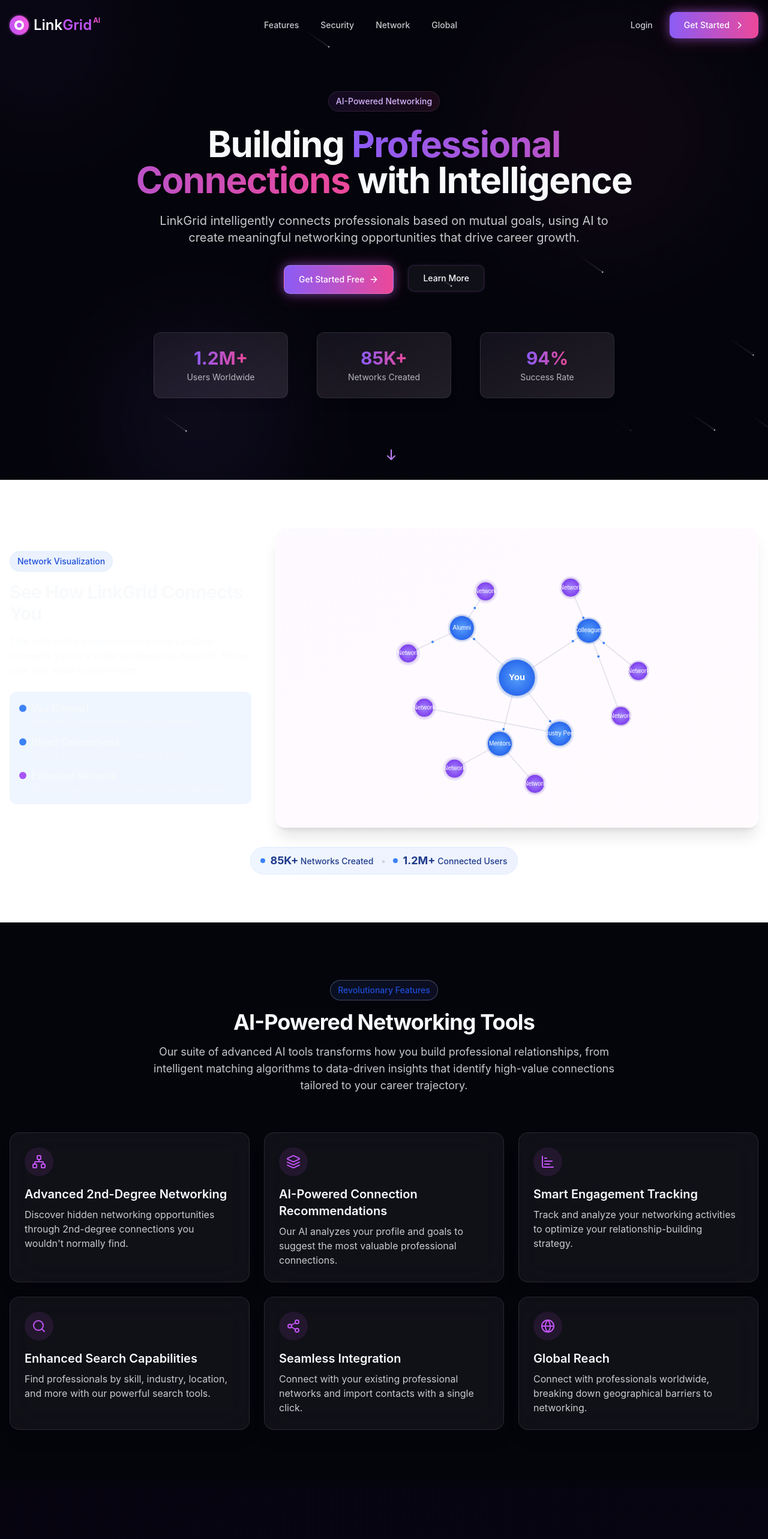
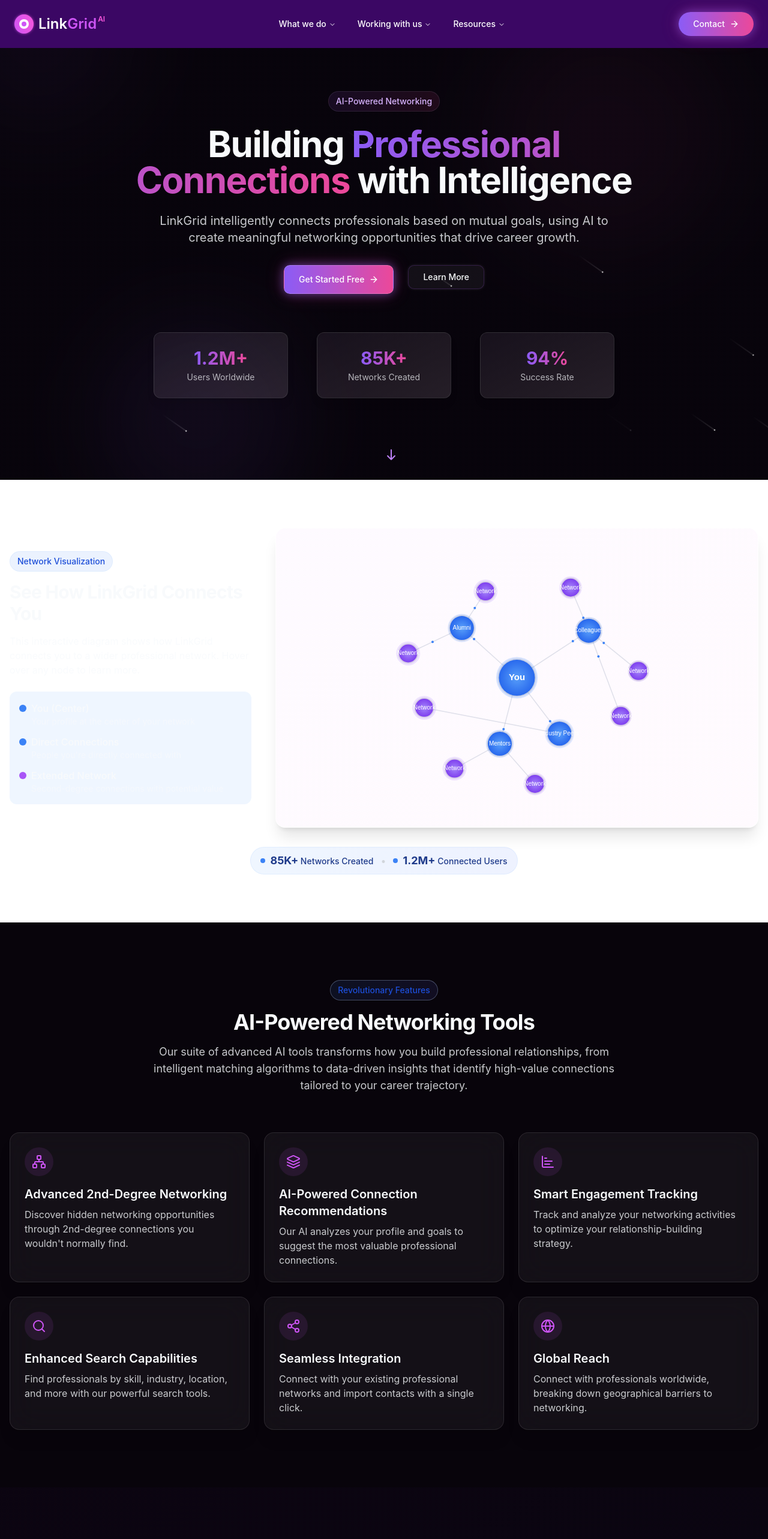
Before and after one commit to ANIMEsh-Nandi01/link, a React (Vite) app: page / in a window 1280 px wide. Shown: the top 2566 px of the page at 60% size. Built offline with nearby package versions, Linux system fonts and the light colour scheme.

Commit message:
Refactor: Implement dark mode for navbar and sections
Adjust the navbar and sections to support dark mode styling.

```diff
--- a/src/components/layout/Header.tsx
+++ b/src/components/layout/Header.tsx
@@ -1,6 +1,15 @@
 
 import { useState, useEffect } from 'react';
-import { Menu, X } from 'lucide-react';
+import { Menu, X, ChevronRight, ArrowRight } from 'lucide-react';
+import {
+  NavigationMenu,
+  NavigationMenuContent,
+  NavigationMenuItem,
+  NavigationMenuLink,
+  NavigationMenuList,
+  NavigationMenuTrigger,
+} from "@/components/ui/navigation-menu";
+import { cn } from "@/lib/utils";
 
 const Header = () => {
   const [isScrolled, setIsScrolled] = useState(false);
@@ -18,8 +27,8 @@ const Header = () => {
   }, []);
 
   return (
-    <header className={`fixed top-0 left-0 right-0 z-50 transition-all duration-300 ${isScrolled ? 'py-3 bg-white/80 dark:bg-gray-950/80 backdrop-blur-xl shadow-sm' : 'py-5 bg-transparent'}`}>
-      <div className="container mx-auto px-4 flex items-center justify-between">
+    <header className={`fixed top-0 left-0 right-0 z-50 transition-all duration-300 ${isScrolled ? 'py-3 bg-purple-950/90 backdrop-blur-xl shadow-sm' : 'py-5 bg-purple-950'}`}>
+      <div className="container mx-auto px-6 flex items-center justify-between">
         <div className="flex items-center">
           <a href="#" className="flex items-center gap-2 text-2xl font-bold">
             <div className="relative w-8 h-8 rounded-full bg-gradient-to-tr from-primary to-accent flex items-center justify-center">
@@ -28,31 +37,114 @@ const Header = () => {
                 <div className="w-2 h-2 bg-primary rounded-full"></div>
               </div>
             </div>
-            <span className="font-semibold">
+            <span className="font-semibold text-white">
               Link<span className="text-primary">Grid</span><span className="text-xs align-top text-accent ml-0.5">AI</span>
             </span>
           </a>
         </div>
 
         <nav className="hidden md:flex items-center space-x-1">
-          <a href="#features" className="nav-link">Features</a>
-          <a href="#security" className="nav-link">Security</a>
-          <a href="#network" className="nav-link">Network</a>
-          <a href="#global" className="nav-link">Global</a>
+          <NavigationMenu>
+            <NavigationMenuList>
+              <NavigationMenuItem>
+                <NavigationMenuTrigger className="bg-transparent hover:bg-purple-900 text-white">What we do</NavigationMenuTrigger>
+                <NavigationMenuContent>
+                  <ul className="grid w-[400px] gap-3 p-4 bg-purple-950 text-white">
+                    <li className="row-span-3">
+                      <NavigationMenuLink asChild>
+                        <a
+                          className="flex h-full w-full select-none flex-col justify-end rounded-md bg-gradient-to-b from-purple-800/50 to-purple-900 p-6 no-underline outline-none focus:shadow-md"
+                          href="#features"
+                        >
+                          <div className="mb-2 mt-4 text-lg font-medium">
+                            Features
+                          </div>
+                          <p className="text-sm leading-tight text-purple-100">
+                            Discover our AI-powered networking solutions
+                          </p>
+                        </a>
+                      </NavigationMenuLink>
+                    </li>
+                    <li>
+                      <a href="#security" className="block select-none space-y-1 rounded-md p-3 leading-none no-underline outline-none transition-colors hover:bg-purple-800 hover:text-white">
+                        <div className="text-sm font-medium leading-none">Security</div>
+                        <p className="line-clamp-2 text-sm leading-snug text-purple-300">
+                          Enterprise-grade protection for your network
+                        </p>
+                      </a>
+                    </li>
+                    <li>
+                      <a href="#network" className="block select-none space-y-1 rounded-md p-3 leading-none no-underline outline-none transition-colors hover:bg-purple-800 hover:text-white">
+                        <div className="text-sm font-medium leading-none">Network</div>
+                        <p className="line-clamp-2 text-sm leading-snug text-purple-300">
+                          See how LinkGrid connects you globally
+                        </p>
+                      </a>
+                    </li>
+                  </ul>
+                </NavigationMenuContent>
+              </NavigationMenuItem>
+
+              <NavigationMenuItem>
+                <NavigationMenuTrigger className="bg-transparent hover:bg-purple-900 text-white">Working with us</NavigationMenuTrigger>
+                <NavigationMenuContent>
+                  <ul className="grid w-[400px] gap-3 p-4 bg-purple-950 text-white">
+                    <li>
+                      <a href="#global" className="block select-none space-y-1 rounded-md p-3 leading-none no-underline outline-none transition-colors hover:bg-purple-800 hover:text-white">
+                        <div className="text-sm font-medium leading-none">Global Reach</div>
+                        <p className="line-clamp-2 text-sm leading-snug text-purple-300">
+                          Connect with professionals worldwide
+                        </p>
+                      </a>
+                    </li>
+                    <li>
+                      <a href="#testimonials" className="block select-none space-y-1 rounded-md p-3 leading-none no-underline outline-none transition-colors hover:bg-purple-800 hover:text-white">
+                        <div className="text-sm font-medium leading-none">Testimonials</div>
+                        <p className="line-clamp-2 text-sm leading-snug text-purple-300">
+                          See what our clients say about us
+                        </p>
+                      </a>
+                    </li>
+                  </ul>
+                </NavigationMenuContent>
+              </NavigationMenuItem>
+
+              <NavigationMenuItem>
+                <NavigationMenuTrigger className="bg-transparent hover:bg-purple-900 text-white">Resources</NavigationMenuTrigger>
+                <NavigationMenuContent>
+                  <ul className="grid w-[400px] gap-3 p-4 bg-purple-950 text-white">
+                    <li>
+                      <a href="#partners" className="block select-none space-y-1 rounded-md p-3 leading-none no-underline outline-none transition-colors hover:bg-purple-800 hover:text-white">
+                        <div className="text-sm font-medium leading-none">Partners</div>
+                        <p className="line-clamp-2 text-sm leading-snug text-purple-300">
+                          See our trusted partners and integrations
+                        </p>
+                      </a>
+                    </li>
+                    <li>
+                      <a href="#comparison" className="block select-none space-y-1 rounded-md p-3 leading-none no-underline outline-none transition-colors hover:bg-purple-800 hover:text-white">
+                        <div className="text-sm font-medium leading-none">Comparison</div>
+                        <p className="line-clamp-2 text-sm leading-snug text-purple-300">
+                          See how we stack up against the competition
+                        </p>
+                      </a>
+                    </li>
+                  </ul>
+                </NavigationMenuContent>
+              </NavigationMenuItem>
+            </NavigationMenuList>
+          </NavigationMenu>
         </nav>
 
         <div className="hidden md:flex items-center gap-3">
-          <a href="#login" className="px-4 py-2 text-sm font-medium text-foreground/80 hover:text-foreground transition-colors rounded-md">Login</a>
-          <a href="#get-started" className="button-primary flex items-center gap-1">
-            Get Started
-            <svg width="16" height="16" viewBox="0 0 16 16" fill="none" xmlns="http://www.w3.org/2000/svg" className="ml-1">
-              <path d="M6.5 3.5L11 8L6.5 12.5" stroke="currentColor" strokeWidth="1.5" strokeLinecap="round" strokeLinejoin="round" />
-            </svg>
+          <a href="#contact" className="button-primary rounded-full flex items-center gap-2 px-6 py-2">
+            Contact
+            <ArrowRight className="w-4 h-4" />
           </a>
         </div>
 
         <button
-          className="md:hidden text-foreground"
+          className="md:hidden text-white"
           onClick={() => setMobileMenuOpen(!mobileMenuOpen)}
         >
           {mobileMenuOpen ? <X size={24} /> : <Menu size={24} />}
@@ -60,19 +152,15 @@ const Header = () => {
       </div>
 
       {/* Mobile Menu */}
-      <div className={`md:hidden absolute top-full left-0 right-0 bg-white/95 dark:bg-gray-950/95 backdrop-blur-xl shadow-lg transition-all duration-300 ease-in-out ${mobileMenuOpen ? 'max-h-[500px] opacity-100' : 'max-h-0 opacity-0 overflow-hidden'}`}>
+      <div className={`md:hidden absolute top-full left-0 right-0 bg-purple-950/95 backdrop-blur-xl shadow-lg transition-all duration-300 ease-in-out ${mobileMenuOpen ? 'max-h-[500px] opacity-100' : 'max-h-0 opacity-0 overflow-hidden'}`}>
         <div className="container mx-auto px-4 py-4 flex flex-col space-y-3">
-          <a href="#features" className="nav-link px-4 py-3" onClick={() => setMobileMenuOpen(false)}>Features</a>
-          <a href="#security" className="nav-link px-4 py-3" onClick={() => setMobileMenuOpen(false)}>Security</a>
-          <a href="#network" className="nav-link px-4 py-3" onClick={() => setMobileMenuOpen(false)}>Network</a>
-          <a href="#global" className="nav-link px-4 py-3" onClick={() => setMobileMenuOpen(false)}>Global</a>
+          <a href="#what-we-do" className="nav-link px-4 py-3 text-white" onClick={() => setMobileMenuOpen(false)}>What we do</a>
+          <a href="#working-with-us" className="nav-link px-4 py-3 text-white" onClick={() => setMobileMenuOpen(false)}>Working with us</a>
+          <a href="#resources" className="nav-link px-4 py-3 text-white" onClick={() => setMobileMenuOpen(false)}>Resources</a>
           <div className="flex flex-col pt-2 space-y-3">
-            <a href="#login" className="px-4 py-3 text-center text-foreground/80 hover:text-foreground transition-colors rounded-md">Login</a>
-            <a href="#get-started" className="button-primary mx-4">
-              Get Started
-              <svg width="16" height="16" viewBox="0 0 16 16" fill="none" xmlns="http://www.w3.org/2000/svg" className="ml-1">
-                <path d="M6.5 3.5L11 8L6.5 12.5" stroke="currentColor" strokeWidth="1.5" strokeLinecap="round" strokeLinejoin="round" />
-              </svg>
+            <a href="#contact" className="button-primary mx-4 rounded-full flex items-center justify-center gap-2">
+              Contact
+              <ArrowRight className="w-4 h-4" />
             </a>
           </div>
         </div>
--- a/src/index.css
+++ b/src/index.css
@@ -7,22 +7,22 @@
 
 @layer base {
   :root {
-    --background: 240 50% 3%;
+    --background: 270 50% 3%;
     --foreground: 210 40% 98%;
 
-    --card: 240 50% 5%;
+    --card: 270 50% 5%;
     --card-foreground: 210 40% 98%;
 
-    --popover: 240 50% 5%;
+    --popover: 270 50% 5%;
     --popover-foreground: 210 40% 98%;
 
-    --primary: 280 90% 65%;
+    --primary: 285 90% 65%;
     --primary-foreground: 210 40% 98%;
 
-    --secondary: 240 70% 60%;
+    --secondary: 260 70% 40%;
     --secondary-foreground: 210 40% 98%;
 
-    --muted: 240 20% 15%;
+    --muted: 270 20% 15%;
     --muted-foreground: 217 33% 74%;
 
     --accent: 310 90% 65%;
@@ -31,30 +31,30 @@
     --destructive: 0 84% 60%;
     --destructive-foreground: 210 40% 98%;
 
-    --border: 240 30% 20%;
-    --input: 240 30% 20%;
-    --ring: 280 70% 60%;
+    --border: 270 30% 20%;
+    --input: 270 30% 20%;
+    --ring: 285 70% 60%;
 
     --radius: 0.75rem;
   }
 
   .dark {
-    --background: 240 50% 3%;
+    --background: 270 50% 3%;
     --foreground: 210 40% 98%;
 
-    --card: 240 50% 5%;
+    --card: 270 50% 5%;
     --card-foreground: 210 40% 98%;
 
-    --popover: 240 50% 5%;
+    --popover: 270 50% 5%;
     --popover-foreground: 210 40% 98%;
 
-    --primary: 280 90% 65%;
+    --primary: 285 90% 65%;
     --primary-foreground: 210 40% 98%;
 
-    --secondary: 240 70% 60%;
+    --secondary: 260 70% 40%;
     --secondary-foreground: 210 40% 98%;
 
-    --muted: 240 20% 15%;
+    --muted: 270 20% 15%;
     --muted-foreground: 217 33% 74%;
 
     --accent: 310 90% 65%;
@@ -63,9 +63,9 @@
     --destructive: 0 62% 30%;
     --destructive-foreground: 210 40% 98%;
 
-    --border: 240 30% 20%;
-    --input: 240 30% 20%;
-    --ring: 280 70% 60%;
+    --border: 270 30% 20%;
+    --input: 270 30% 20%;
+    --ring: 285 70% 60%;
   }
 }
 
@@ -119,7 +119,7 @@
   }
 
   .button-primary {
-    @apply relative inline-flex h-11 items-center justify-center rounded-md px-6 text-sm font-medium transition-all focus-visible:outline-none focus-visible:ring-2 focus-visible:ring-ring overflow-hidden text-white;
+    @apply relative inline-flex h-10 items-center justify-center rounded-md px-6 text-sm font-medium transition-all focus-visible:outline-none focus-visible:ring-2 focus-visible:ring-ring overflow-hidden text-white;
     background: linear-gradient(90deg, #8b5cf6, #ec4899);
     box-shadow: 0 0 15px rgba(139, 92, 246, 0.5), 0 0 30px rgba(236, 72, 153, 0.3);
   }
@@ -137,7 +137,7 @@
   }
 
   .button-secondary {
-    @apply relative inline-flex h-11 items-center justify-center rounded-md px-6 text-sm font-medium transition-all focus-visible:outline-none focus-visible:ring-2 focus-visible:ring-ring text-white;
+    @apply relative inline-flex h-10 items-center justify-center rounded-md px-6 text-sm font-medium transition-all focus-visible:outline-none focus-visible:ring-2 focus-visible:ring-ring text-white;
     background: linear-gradient(90deg, #6d28d9, #9333ea);
     box-shadow: 0 0 10px rgba(109, 40, 217, 0.4);
   }
@@ -147,7 +147,7 @@
   }
 
   .button-outline {
-    @apply border border-input bg-white/5 hover:bg-white/10 hover:text-accent inline-flex h-11 items-center justify-center rounded-md px-6 text-sm font-medium transition-colors focus-visible:outline-none focus-visible:ring-2 focus-visible:ring-ring backdrop-blur-sm;
+    @apply border border-input bg-white/5 hover:bg-white/10 hover:text-accent inline-flex h-10 items-center justify-center rounded-md px-6 text-sm font-medium transition-colors focus-visible:outline-none focus-visible:ring-2 focus-visible:ring-ring backdrop-blur-sm;
     box-shadow: 0 0 5px rgba(255, 255, 255, 0.1);
   }
 
@@ -268,4 +268,43 @@
   .cyber-button:hover::before {
     @apply translate-x-[-100%];
   }
+
+  /* Animation keyframes */
+  @keyframes shimmer {
+    0% { background-position: 200% 0; }
+    100% { background-position: -200% 0; }
+  }
+
+  @keyframes pulse-glow {
+    0%, 100% { box-shadow: 0 0 20px 5px rgba(139, 92, 246, 0.3); }
+    50% { box-shadow: 0 0 30px 10px rgba(236, 72, 153, 0.4); }
+  }
+
+  @keyframes float {
+    0%, 100% { transform: translateY(0); }
+    50% { transform: translateY(-10px); }
+  }
+
+  .animate-pulse-glow {
+    animation: pulse-glow 3s infinite ease-in-out;
+  }
+
+  .animate-float {
+    animation: float 6s infinite ease-in-out;
+  }
+
+  .animate-scale-in {
+    animation: scale-in 0.5s ease-out forwards;
+    opacity: 0;
+    transform: scale(0.8);
+  }
+
+  @keyframes scale-in {
+    to { opacity: 1; transform: scale(1); }
+  }
+
+  /* Dropdown menu style enhancements */
+  .navigation-dropdown {
+    @apply bg-purple-950/90 backdrop-blur-xl border border-purple-800/30 shadow-lg rounded-lg overflow-hidden;
+  }
 }
```
Also changed, not shown: src/components/sections/CallToAction.tsx (+6 -8 lines).
